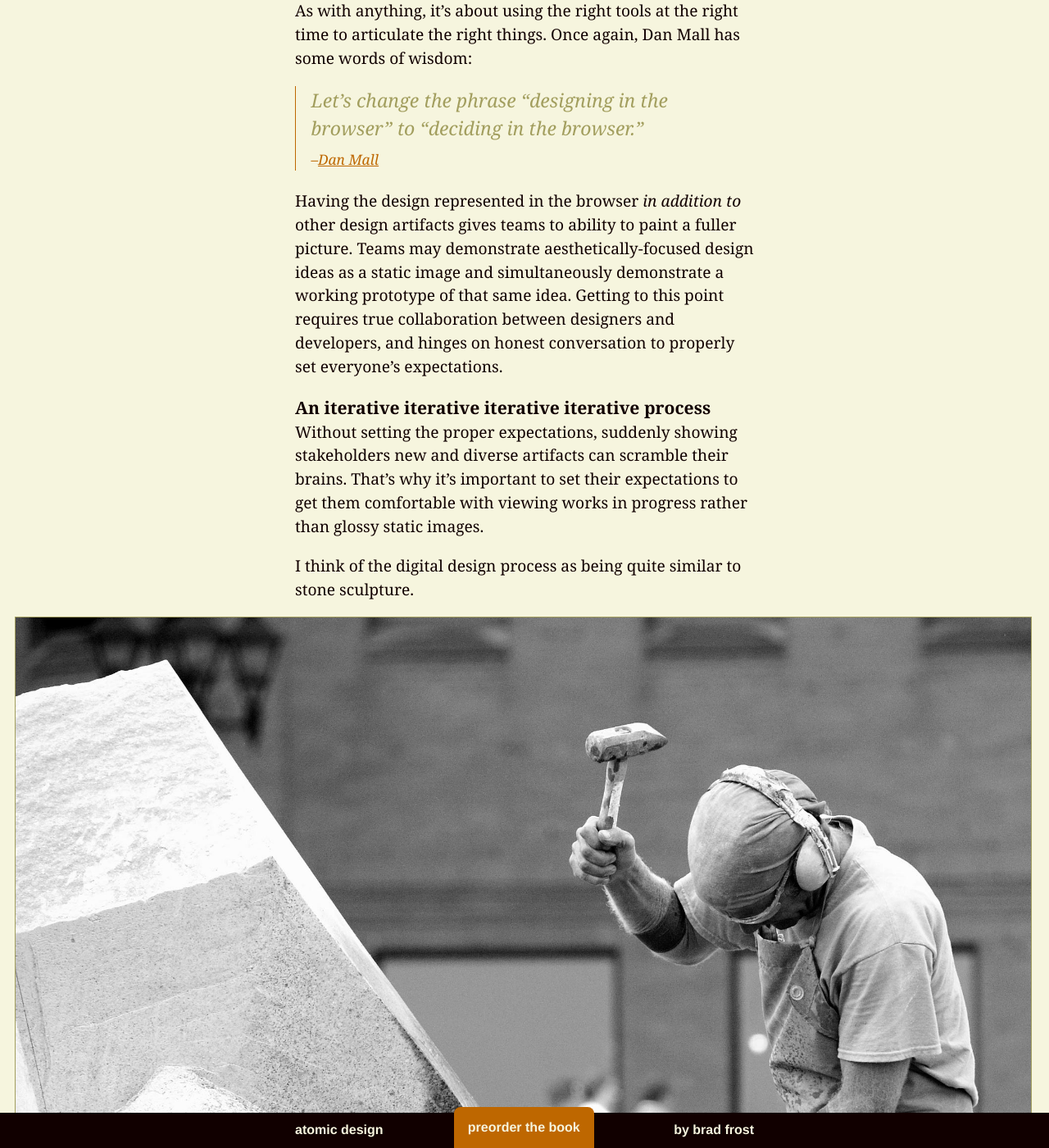
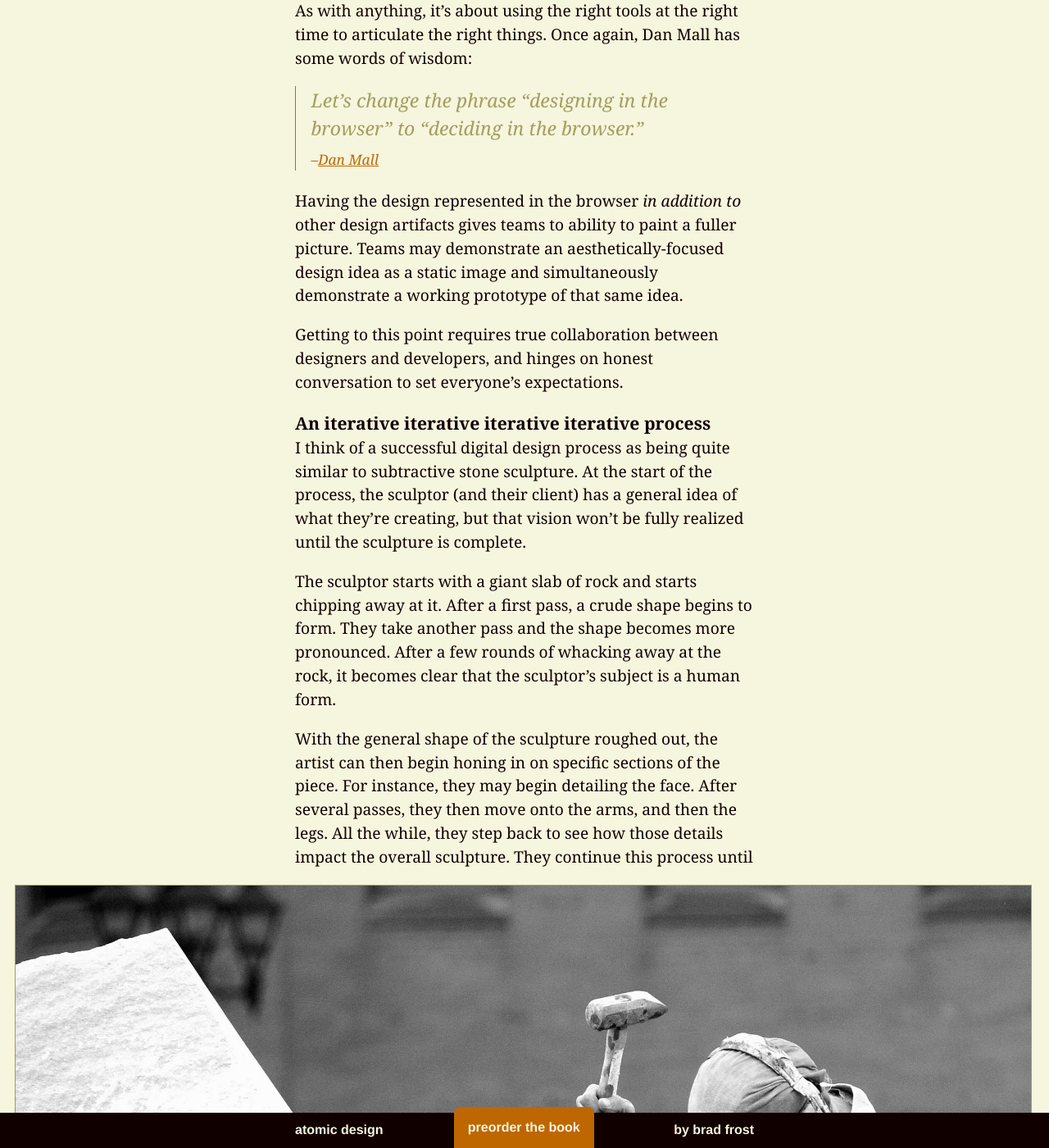
Before and after one commit to bradfrost/atomic-design, a Jekyll site: the page built from chapter-4.md, in a window 1280 px wide and 1400 px high, scrolled down 33189 px. Shown: the whole window at 82% size. Built offline with Jekyll 4.4.1, drawn with Linux system fonts in a browser that asks for light colours; some of the changed text lies outside the part shown.

Commit message:
Chapter 4 draft
Iterative process

```diff
--- a/chapter-4.md
+++ b/chapter-4.md
@@ -297,21 +297,25 @@ This is not to say teams must design *entirely* in the browser. As with anything
 
 > Let’s change the phrase “designing in the browser” to “deciding in the browser.” <cite>[Dan Mall](https://the-pastry-box-project.net/dan-mall/2012-september-12)</cite>
 
-Having the design represented in the browser *in addition to* other design artifacts gives teams to ability to paint a fuller picture. Teams may demonstrate aesthetically-focused design ideas as a static image and simultaneously demonstrate a working prototype of that same idea. Getting to this point requires true collaboration between designers and developers, and hinges on honest conversation to properly set everyone's expectations.
+Having the design represented in the browser *in addition to* other design artifacts gives teams to ability to paint a fuller picture. Teams may demonstrate an aesthetically-focused design idea as a static image and simultaneously demonstrate a working prototype of that same idea.
+
+Getting to this point requires true collaboration between designers and developers, and hinges on honest conversation to  set everyone's expectations.
 
 #### An iterative iterative iterative iterative process
-Without setting the proper expectations, suddenly showing stakeholders new and diverse artifacts can scramble their brains. That's why it's important to set their expectations to get them comfortable with viewing works in progress rather than glossy static images.
+I think of a successful digital design process as being quite similar to subtractive stone sculpture. At the start of the process, the sculptor (and their client) has a general idea of what they're creating, but that vision won't be fully realized until the sculpture is complete.
 
-I think of the digital design process as being quite similar to stone sculpture.
+The sculptor starts with a giant slab of rock and starts chipping away at it. After a first pass, a crude shape begins to form. They take another pass and the shape becomes more pronounced. After a few rounds of whacking away at the rock, it becomes clear that the sculptor's subject is a human form.
 
-{% include figure.html src="../images/content/stone-sculptor.jpg" caption="<a href='http://flickr.com/photos/15609463@N03/7854373494/'>image credit</a>" %}
+With the general shape of the sculpture roughed out, the artist can then begin honing in on specific sections of the piece. For instance, they may begin detailing the face. After several passes, they then move onto the arms, and then the legs. All the while, they step back to see how those details impact the overall sculpture. They continue this process until
 
-Again, pixels are cheap.
+{% include figure.html src="../images/content/stone-sculptor.jpg" caption="<a href='http://flickr.com/photos/15609463@N03/7854373494/'>Image credit</a>" %}
 
-As mentioned in Chapter 1, most every organization these days desires to become more "agile", which I feel is shorthand for create an efficient, more collaborative process.
+Unlike stone sculpture, we have the power of *undo*! Again, pixels are cheap.
 
-- More important make steps in the right direction than painting an unrealistic final picture
-- Accept gray, blurriness. Human beings don't neatly fit into the rigid borders of Excel documents and Gantt charts, despite the wishes of project managers.
+It's essential to get stakeholders comfortable with viewing works in progress rather than fully-baked designs and functioning code. As I mentioned in Chapter 1, most every organization these days desires to become more "agile", and that is what being agile entails. Rather than painting an unrealistic final picture, **it's more important to make steps in the right direction**.
+
+Without setting the proper expectations, suddenly showing stakeholders new and diverse artifacts may scramble their brains. That's why it's important to communicate to get them comfortable with a fuzzier process. Despite the wishes of project managers, human beings don't neatly fit into the rigid borders of Excel documents and Gantt charts.
+
 - Constant communication and true collaboration become the glue that holds the process together.
 
 ## Establishing direction
```
Also changed, not shown: other parts of chapter-4.md (+1 -1 lines), 2 other files.
